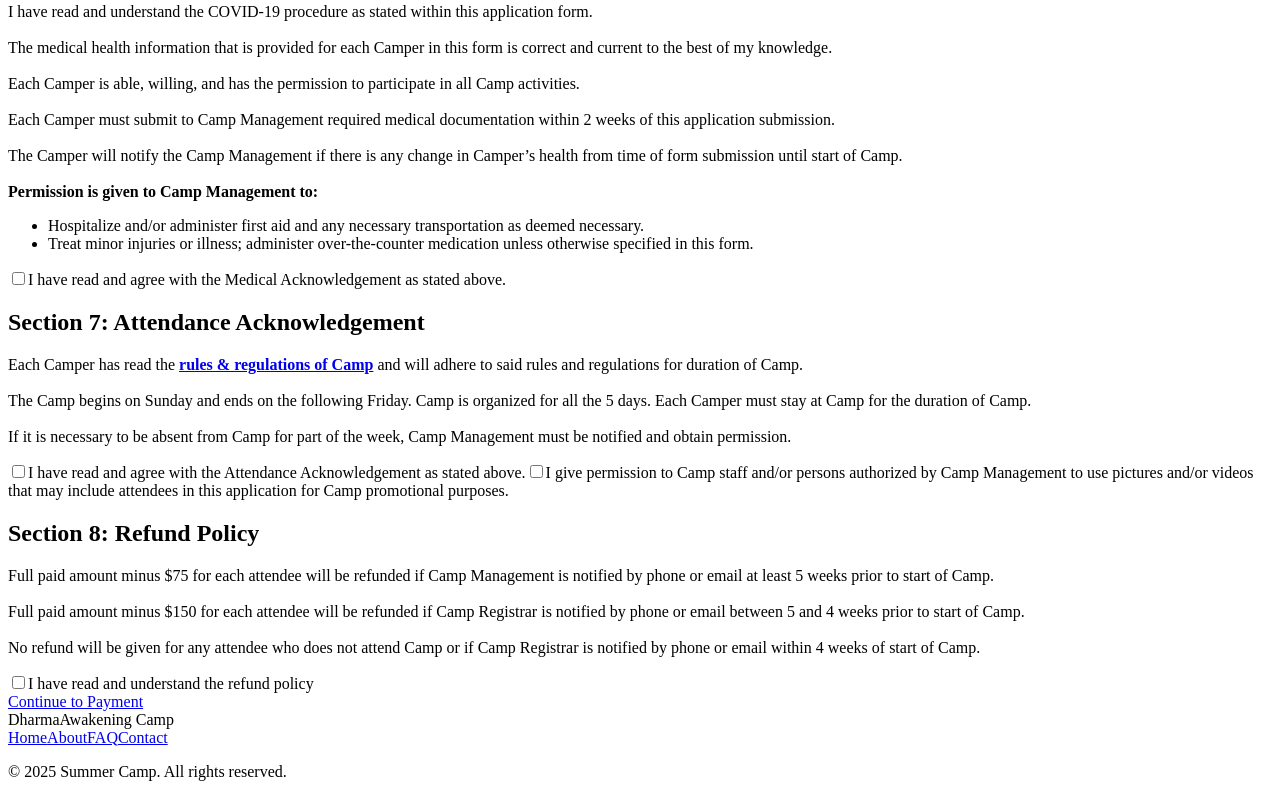
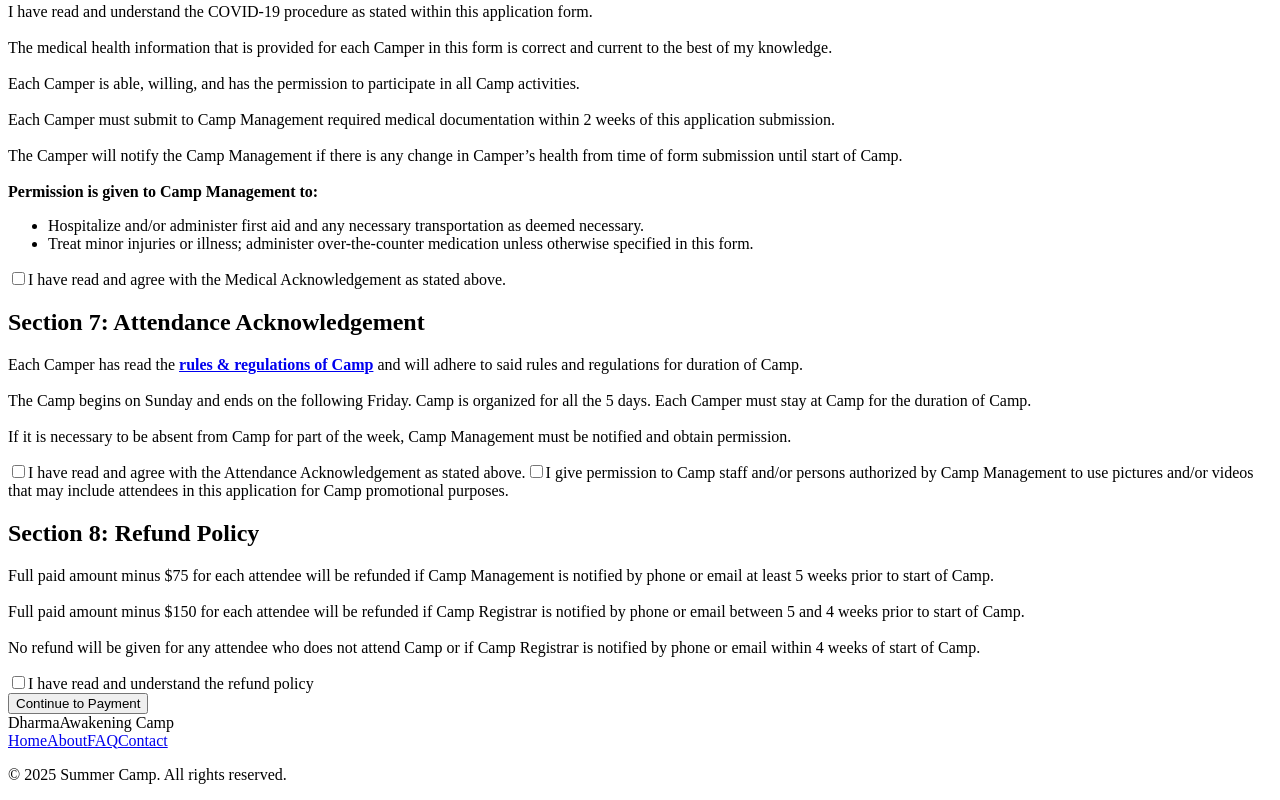
Before and after one commit to RohitKumar7830/SummaryCamp, a React (Create React App) app: page /apply in a window 1280 px wide. Shown: the part 2807-3607 px from the top of the page. Built offline with nearby package versions, Linux system fonts and the light colour scheme.

Commit message:
updated form

```diff
--- a/src/components/Registration/RegistrationForm.tsx
+++ b/src/components/Registration/RegistrationForm.tsx
@@ -197,6 +197,7 @@ const RegistrationForm = () => {
         value={formData.firstName}
         onChange={handleChange}
         className="w-full border px-4 py-3 rounded-md"
+        required
       />
     </div>
 
@@ -209,6 +210,7 @@ const RegistrationForm = () => {
         value={formData.lastName}
         onChange={handleChange}
         className="w-full border px-4 py-3 rounded-md"
+        required
       />
     </div>
 
@@ -220,6 +222,7 @@ const RegistrationForm = () => {
         value={formData.dob}
         onChange={handleChange}
         className="w-full border px-4 py-3 rounded-md"
+        required
       />
     </div>
 
@@ -235,6 +238,7 @@ const RegistrationForm = () => {
               checked={formData.gender === gender}
               onChange={handleChange}
               className="accent-blue-600"
+              required
             />
             {gender}
           </label>
@@ -261,6 +265,7 @@ const RegistrationForm = () => {
               checked={formData.extracurricular.includes(activity)}
               onChange={handleChange}
               className="accent-blue-600"
+              required
             />
             {activity}
           </label>
@@ -286,6 +291,7 @@ const RegistrationForm = () => {
         placeholder="Parent 1 Full Name"
         onChange={handleChange}
         className="w-full border px-4 py-3 rounded-md"
+        required
       />
     </div>
 
@@ -297,6 +303,7 @@ const RegistrationForm = () => {
         placeholder="Parent 1 Phone"
         onChange={handleChange}
         className="w-full border px-4 py-3 rounded-md"
+        required
       />
     </div>
 
@@ -308,6 +315,7 @@ const RegistrationForm = () => {
         placeholder="Parent 1 Email"
         onChange={handleChange}
         className="w-full border px-4 py-3 rounded-md"
+        required
       />
     </div>
 
@@ -319,6 +327,7 @@ const RegistrationForm = () => {
         placeholder="Father's Name"
         onChange={handleChange}
         className="w-full border px-4 py-3 rounded-md"
+        required
       />
     </div>
 
@@ -330,6 +339,7 @@ const RegistrationForm = () => {
         placeholder="Parent 2 Phone"
         onChange={handleChange}
         className="w-full border px-4 py-3 rounded-md"
+        required
       />
     </div>
 
@@ -341,6 +351,7 @@ const RegistrationForm = () => {
         placeholder="Parent 2 Email"
         onChange={handleChange}
         className="w-full border px-4 py-3 rounded-md"
+        required
       />
     </div>
 
@@ -351,6 +362,7 @@ const RegistrationForm = () => {
         placeholder="Residential Address"
         onChange={handleChange}
         className="w-full border px-4 py-3 rounded-md"
+        required
       />
     </div>
 
@@ -362,6 +374,7 @@ const RegistrationForm = () => {
         placeholder="Emergency Contact Name"
         onChange={handleChange}
         className="w-full border px-4 py-3 rounded-md"
+        required
       />
     </div>
 
@@ -373,6 +386,7 @@ const RegistrationForm = () => {
         placeholder="Emergency Contact Phone"
         onChange={handleChange}
         className="w-full border px-4 py-3 rounded-md"
+        required
       />
     </div>
 
@@ -384,6 +398,7 @@ const RegistrationForm = () => {
         placeholder="Emergency Contact Email"
         onChange={handleChange}
         className="w-full border px-4 py-3 rounded-md"
+        required
       />
     </div>
   </div>
@@ -408,6 +423,7 @@ const RegistrationForm = () => {
         name="foodAllergies"
         onChange={handleChange}
         className="w-full border px-4 py-3 rounded-md"
+        required
       />
     </div>
 
@@ -605,6 +621,7 @@ const RegistrationForm = () => {
         checked={formData.medicalDocsAcknowledged}
         onChange={handleChange}
         className="accent-blue-600 mt-1"
+        required
       />
       I have read the Medical Documentation Requirement and will be providing the required documents, which are needed to application to be complete.
     </label>
@@ -643,6 +660,7 @@ const RegistrationForm = () => {
         checked={formData.medicalAcknowledgement}
         onChange={handleChange}
         className="accent-blue-600 mt-1"
+        required
       />
       I have read and agree with the Medical Acknowledgement as stated above.
     </label>
@@ -671,6 +689,7 @@ const RegistrationForm = () => {
         checked={formData.attendanceAcknowledgement}
         onChange={handleChange}
         className="accent-blue-600 mt-1"
+        required
       />
       I have read and agree with the Attendance Acknowledgement as stated above.
     </label>
@@ -681,6 +700,7 @@ const RegistrationForm = () => {
         name="mediaPermission"
         checked={formData.mediaPermission}
         onChange={handleChange}
+        required
         className="accent-blue-600 mt-1"
       />
       I give permission to Camp staff and/or persons authorized by Camp Management to use pictures and/or videos that may include attendees in this application for Camp promotional purposes.
@@ -709,6 +729,7 @@ const RegistrationForm = () => {
         name="refundAcknowledgement"
         checked={formData.refundAcknowledgement}
         onChange={handleChange}
+        required
         className="accent-blue-600 mt-1"
       />
       I have read and understand the refund policy
@@ -719,20 +740,63 @@ const RegistrationForm = () => {
  {/* Payment Button Section */}
 {!showFinalSection && (
   <div className="text-center">
-            <a
+    <button
+      type="button"
       onClick={() => {
+        const requiredFields: (keyof typeof formData)[] = [
+          "dob", "firstName", "lastName", "gender",
+          "parent1Name", "parent1Phone", "parent1Email", "fatherName",
+          "parent2Phone", "parent2Email", "residentialAddress",
+          "emergencyContactName", "emergencyContactPhone", "emergencyContactEmail",
+          "foodAllergies", "medicationAllergies", "currentMedications",
+          "administerMedications", "covidVaccinationStatus"
+        ];
+
+        for (const field of requiredFields) {
+          if (!formData[field]) {
+            alert(`Please fill in the ${field.replace(/([A-Z])/g, ' $1')} field.`);
+            return;
+          }
+        }
+
+        if (formData.extracurricular.length === 0) {
+          alert("Please select at least one extracurricular activity.");
+          return;
+        }
+
+        if (formData.administerMedications === "Yes") {
+          if (
+            !formData.acknowledgeRequirement ||
+            !formData.physicianPhone ||
+            !formData.insuranceProvider ||
+            !formData.policyNumber ||
+            !formData.policyOwner
+          ) {
+            alert("Please complete all medication-related fields.");
+            return;
+          }
+        }
+
+        if (
+          !formData.medicalDocsAcknowledged ||
+          !formData.medicalAcknowledgement ||
+          !formData.attendanceAcknowledgement ||
+          !formData.refundAcknowledgement
+        ) {
+          alert("Please check all acknowledgement boxes.");
+          return;
+        }
+
         localStorage.setItem("camp_form_data", JSON.stringify(formData));
+        window.location.href = "https://buy.stripe.com/eVaaFy7wz8O47kc4gh";
       }}
-  href="https://buy.stripe.com/eVaaFy7wz8O47kc4gh"
       className="inline-block bg-blue-600 hover:bg-blue-700 text-white px-6 py-3 rounded-lg font-medium transition"
     >
       Continue to Payment
-</a>
-
-
-
+    </button>
   </div>
 )}
+
 
           </>
         )}
@@ -779,6 +843,7 @@ const RegistrationForm = () => {
                     checked={formData.parentAcknowledgement}
                     onChange={handleChange}
                     className="accent-blue-600 mt-1"
+                    required
                   />
                   Acknowledged & Signed
                 </label>
```
Lines whose indentation alone changed are shown as unchanged.
